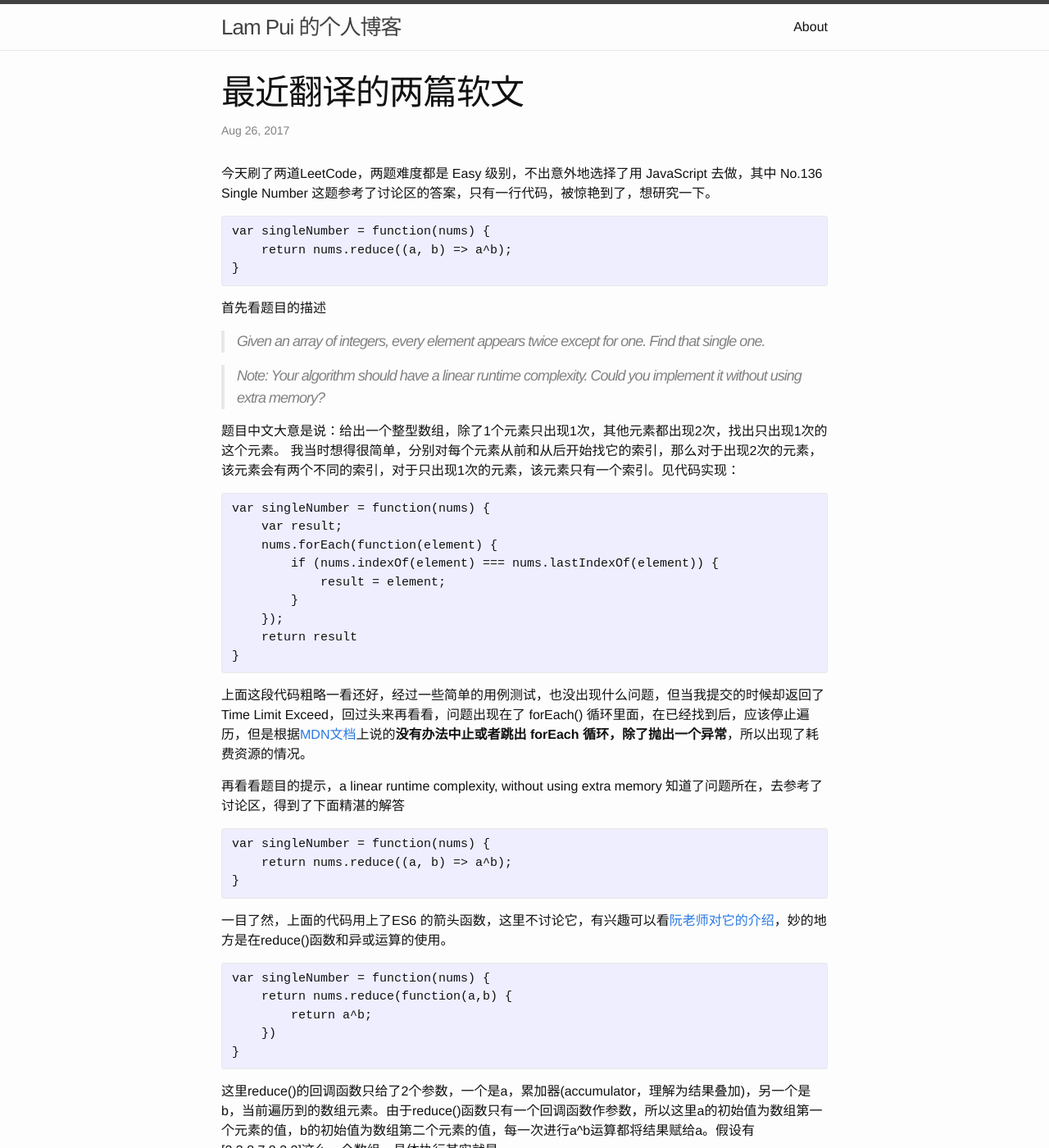
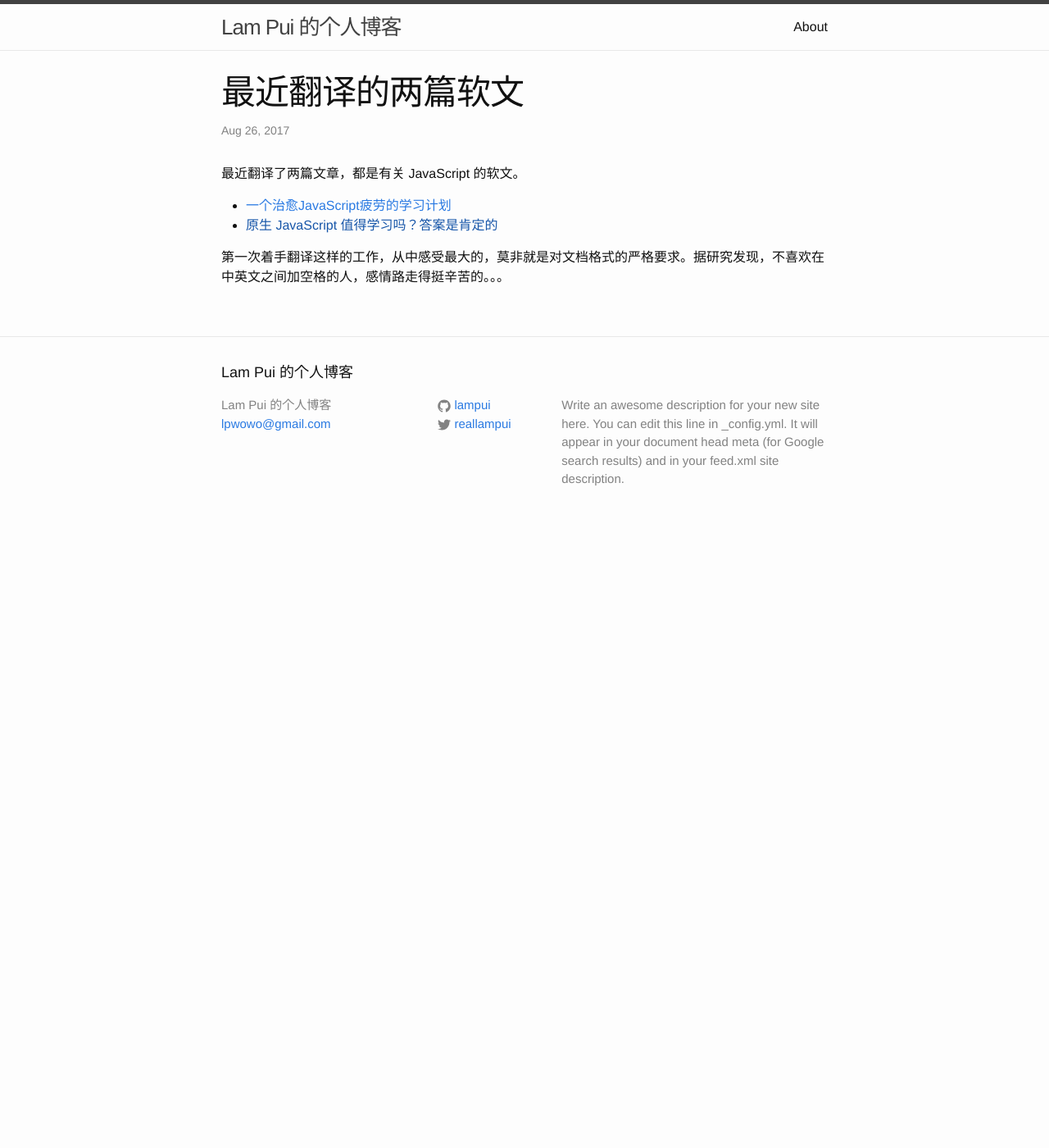
Before and after one commit to laampui/laampui.github.io, a Jekyll site: the page built from _posts/2017-08-26-最近翻译的两篇软文.md, in a window 1280 px wide and 1400 px high. Shown: the whole window at 82% size. Built offline with Jekyll 4.4.1, drawn with Linux system fonts in a browser that asks for light colours; some of the changed text lies outside the part shown.

Commit message:
修正一篇文章的内容

```diff
--- a/_posts/2017-08-26-最近翻译的两篇软文.md
+++ b/_posts/2017-08-26-最近翻译的两篇软文.md
@@ -4,54 +4,10 @@ title: "最近翻译的两篇软文"
 date: 2017-08-26 00:57:45
 categories: 開發者
 ---
-今天刷了两道LeetCode，两题难度都是 Easy 级别，不出意外地选择了用 JavaScript 去做，其中 No.136 Single Number 这题参考了讨论区的答案，只有一行代码，被惊艳到了，想研究一下。
-<pre>
-var singleNumber = function(nums) {
-    return nums.reduce((a, b) => a^b);
-}
-</pre>
+最近翻译了两篇文章，都是有关 JavaScript 的软文。
+
++ [一个治愈JavaScript疲劳的学习计划](http://www.zcfy.cc/article/a-study-plan-to-cure-javascript-fatigue-freecodecamp-3968.html)
++ [原生 JavaScript 值得学习吗？答案是肯定的]()
+
 <!-- more -->
-首先看题目的描述
->Given an array of integers, every element appears twice except for one. Find that single one.
-
->Note:
->Your algorithm should have a linear runtime complexity. Could you implement it without using extra memory?
-
-题目中文大意是说：给出一个整型数组，除了1个元素只出现1次，其他元素都出现2次，找出只出现1次的这个元素。
-我当时想得很简单，分别对每个元素从前和从后开始找它的索引，那么对于出现2次的元素，该元素会有两个不同的索引，对于只出现1次的元素，该元素只有一个索引。见代码实现：
-<pre>
-var singleNumber = function(nums) {
-    var result;
-    nums.forEach(function(element) {
-        if (nums.indexOf(element) === nums.lastIndexOf(element)) {
-            result = element;
-        }
-    });
-    return result
-}
-</pre>
-
-上面这段代码粗略一看还好，经过一些简单的用例测试，也没出现什么问题，但当我提交的时候却返回了 Time Limit Exceed，回过头来再看看，问题出现在了 forEach() 循环里面，在已经找到后，应该停止遍历，但是根据[MDN文档](https://developer.mozilla.org/zh-CN/docs/Web/JavaScript/Reference/Global_Objects/Array/forEach)上说的**没有办法中止或者跳出 forEach 循环，除了抛出一个异常**，所以出现了耗费资源的情况。
-
-再看看题目的提示，a linear runtime complexity, without using extra memory
-知道了问题所在，去参考了讨论区，得到了下面精湛的解答
-<pre>
-var singleNumber = function(nums) {
-    return nums.reduce((a, b) => a^b);
-}
-</pre>
-一目了然，上面的代码用上了ES6 的箭头函数，这里不讨论它，有兴趣可以看[阮老师对它的介绍](http://es6.ruanyifeng.com/#docs/function#箭头函数)，妙的地方是在reduce()函数和异或运算的使用。
-<pre>
-var singleNumber = function(nums) {
-    return nums.reduce(function(a,b) {
-        return a^b;
-    })
-}
-</pre>
-这里reduce()的回调函数只给了2个参数，一个是a，累加器(accumulator，理解为结果叠加)，另一个是b，当前遍历到的数组元素。由于reduce()函数只有一个回调函数作参数，所以这里a的初始值为数组第一个元素的值，b的初始值为数组第二个元素的值，每一次进行a^b运算都将结果赋给a。假设有[2,3,8,7,8,3,2]这么一个数组，具体执行其实就是
-<pre>
-((((((2^3)^8)^7)^8)^3)^2)
-=(2^2)^(3^3)^(8^8)^(7)//异或运算结合律(试想加法结合律)
-=(0)^(0)^(0)^(7)
-=7
-</pre>
+第一次着手翻译这样的工作，从中感受最大的，莫非就是对文档格式的严格要求。据研究发现，不喜欢在中英文之间加空格的人，感情路走得挺辛苦的。。。
```
Also changed, not shown: 2 other files.
